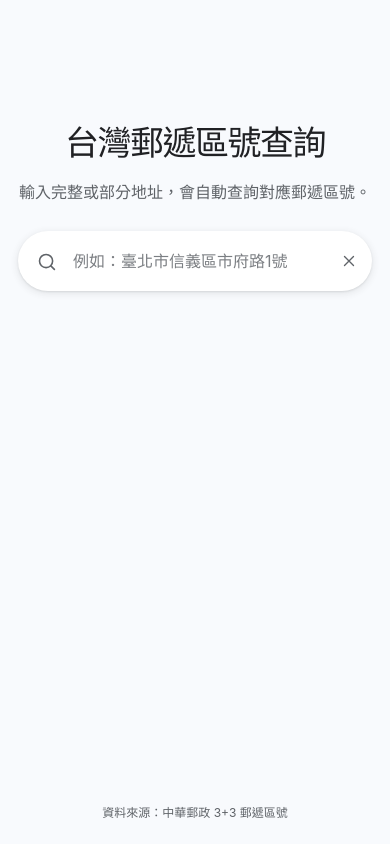
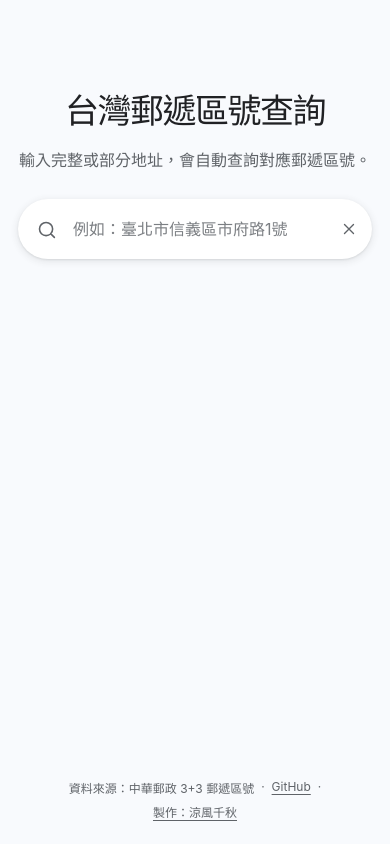
Before and after one commit to chiakich/tw-fuzzy-zipcode, a website with bundled scripts: page demo/index.html in a window 390 px wide. Built offline with nearby package versions, Linux system fonts and the light colour scheme.

Commit message:
chore: fix demo page

```diff
--- a/demo/index.html
+++ b/demo/index.html
@@ -31,7 +31,13 @@
         <div id="result" class="result" aria-live="polite" hidden></div>
       </section>
     </main>
-    <footer>資料來源：中華郵政 3+3 郵遞區號</footer>
+    <footer>
+      <span>資料來源：中華郵政 3+3 郵遞區號</span>
+      <span aria-hidden="true">·</span>
+      <a href="https://github.com/chiakich/tw-fuzzy-zipcode">GitHub</a>
+      <span aria-hidden="true">·</span>
+      <a href="https://chiaki.ch/profile">製作：涼風千秋</a>
+    </footer>
     <script type="module" src="./app.js"></script>
   </body>
 </html>
--- a/demo/style.css
+++ b/demo/style.css
@@ -39,9 +39,9 @@ body {
   -webkit-font-smoothing: antialiased;
 }
 
-main { display: grid; place-items: center; padding: 48px 24px 88px; }
+main { padding: 0 24px 88px; }
 
-.search-panel { width: min(100%, 760px); text-align: center; }
+.search-panel { width: min(100%, 760px); margin: clamp(80px, 18vh, 180px) auto 0; text-align: center; }
 
 h1 { margin: 0; font-size: clamp(34px, 6vw, 48px); font-weight: 500; letter-spacing: -0.045em; }
 
@@ -101,11 +101,12 @@ button { font: inherit; cursor: pointer; }
 .zipcode { color: var(--accent); font-size: 24px; font-weight: 650; letter-spacing: 0.05em; }
 .not-found { margin: 0; font-size: 15px; line-height: 1.6; }
 
-footer { padding: 24px; color: var(--muted); font-size: 12px; text-align: center; }
+footer { display: flex; flex-wrap: wrap; justify-content: center; gap: 7px; padding: 24px; color: var(--muted); font-size: 12px; text-align: center; }
+footer a { color: inherit; text-underline-offset: 3px; }
 
 @media (max-width: 560px) {
-  main { padding: 32px 18px 56px; align-items: start; }
-  .search-panel { padding-top: 10vh; }
+  main { padding: 0 18px 56px; }
+  .search-panel { margin-top: 10vh; }
   .description { margin-bottom: 28px; }
   .search-box { min-height: 60px; padding-left: 17px; }
   input { font-size: 16px; }
```
